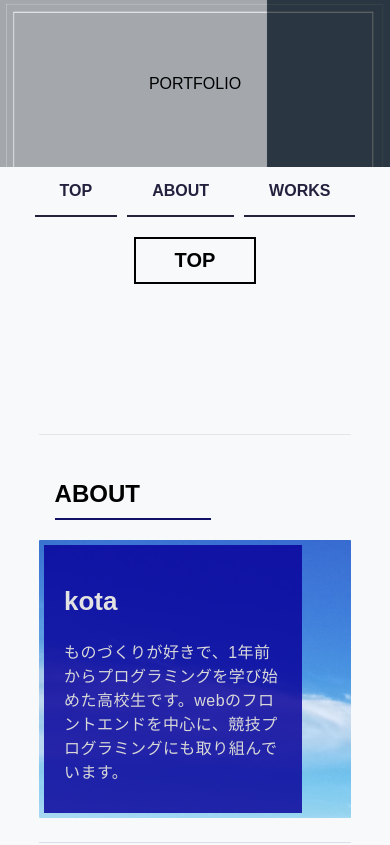
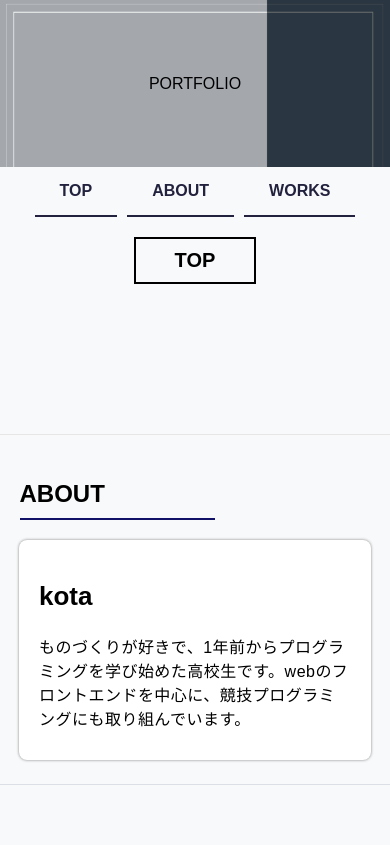
Before and after one commit to kotaok/first_vue, a Vue app: page / in a window 390 px wide. Shown: the top 845 px of the page. Built offline with nearby package versions, Linux system fonts and the light colour scheme; a web font is replaced by a local one.

Commit message:
色の指定ミスを修正

```diff
--- a/src/components/top_about.vue
+++ b/src/components/top_about.vue
@@ -59,17 +59,18 @@ export default {
   background-color: #ffffff;
 }
 
-.top_about_profile h2, .top_about_profile p {
-    font-size: 26px;
-    color: #e2e2e2;
-    text-align: left;
+.top_about_profile h2 {
+  font-size: 26px;
+  color: #f5f5f5;
+  text-align: left;
 }
 
 .top_about_profile p {
-  color: #ffffffc7;
+  color: #f5f5f5;
   font-size: 17px;
   letter-spacing: 0.03em;
   margin-bottom: 10px;
+  text-align: left;
 }
 
 .top_about_icon {
@@ -115,10 +116,17 @@ export default {
     margin: 10px 0px;
   }
 
+  .top_about_block {
+    background-image: none;
+  }
+
   .top_about_block div {
-    width: 70%;
+    width: 80%;
     padding: 20px 20px;
-    margin: 5px;
+    margin: auto;
+    background-color: #ffffff;
+    border-radius: 8px;
+    box-shadow: 0 0 3px grey;
   }
 
   .icon_parent {
@@ -132,12 +140,18 @@ export default {
   }
 
   .top_block {
-    width: 80%;
+    width: 100%;
+  }
+
+  .top_about_profile h2 {
+    font-size: 26px;
+    color: #000000;
+    text-align: left;
   }
 
   .top_about_profile p {
     font-size: 16px;
-    color: #d8d8d8;
+    color: #000000;
   }
 }
 </style>
```
